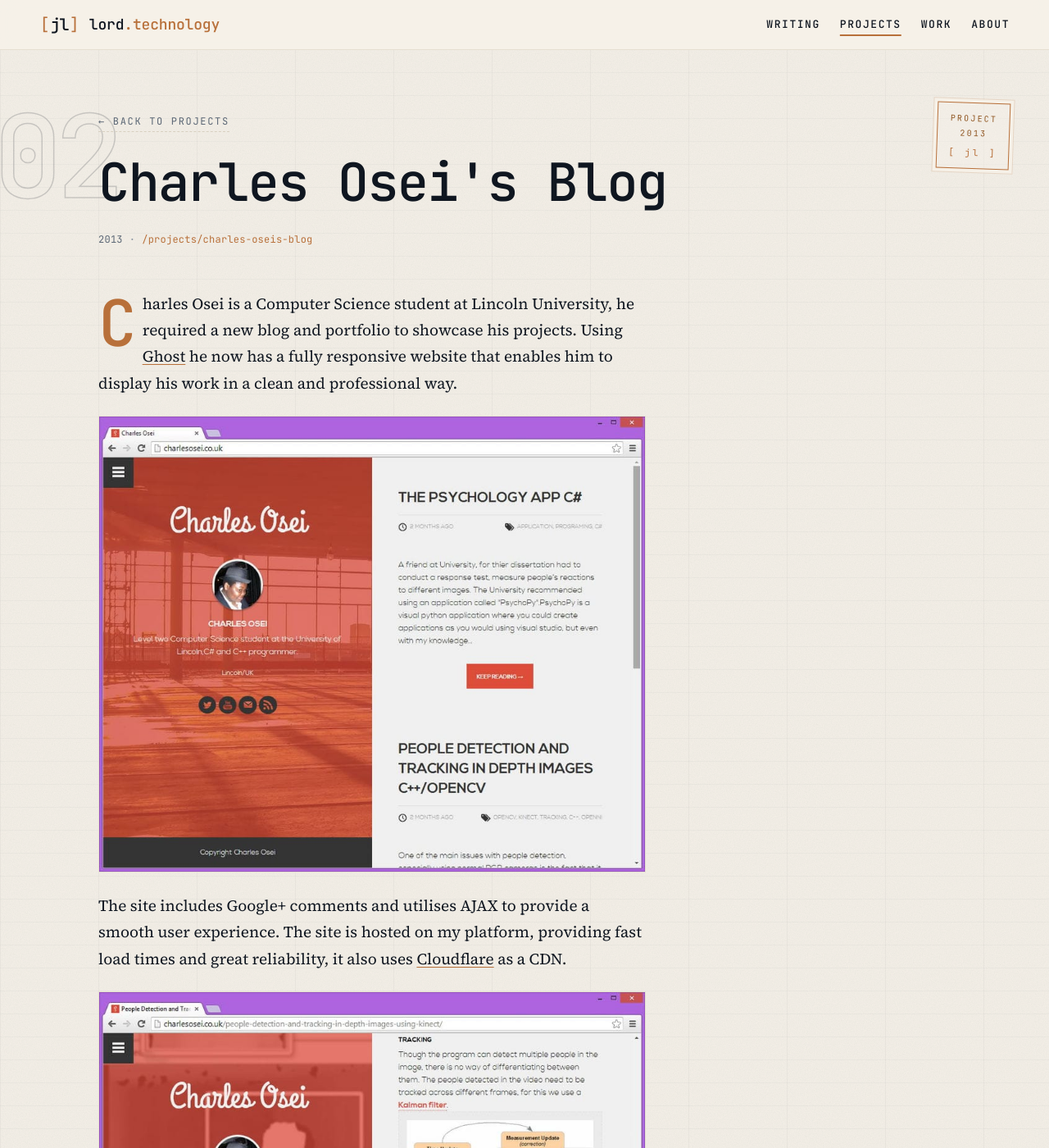
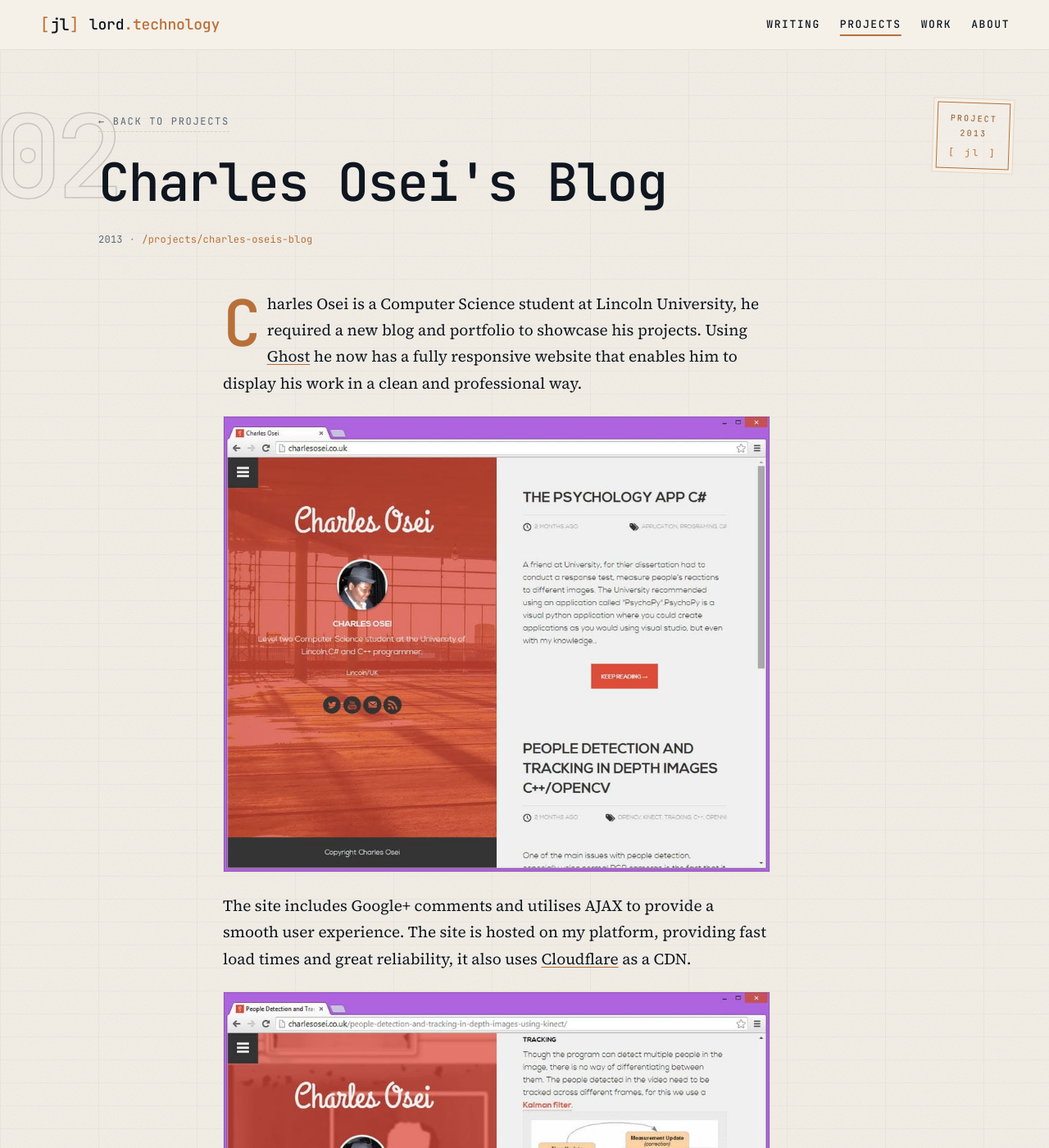
Before and after one commit to jamie-lord/Lord.technology, a Jekyll site: the page built from _projects/charles-oseis-blog.md, in a window 1280 px wide and 1400 px high. Shown: the whole window at 82% size. Built offline with Jekyll 4.4.1, drawn with Linux system fonts in a browser that asks for light colours.

Commit message:
Align post body column with the title above it
The post body had margin: 0 auto 0 0, which pushed all the empty
space to the right and anchored the body to the same x-coordinate
as the small date badge stamp rather than the title. On wide
displays this left ~440px of unused space on the right and made
the body feel detached from the title above it.

Set a left margin on .v2-post-article matching the hero row's
date-badge column (120px) plus the grid gap (32px), so the body
now sits in the same vertical track as the title. Reset to 0 at
the existing 820px breakpoint, where the hero row already
collapses to a single column.

```diff
--- a/assets/css/main.scss
+++ b/assets/css/main.scss
@@ -818,7 +818,9 @@
 
 .v2-post-article {
   max-width: 68ch;
-  margin: 0 auto 0 0;
+  /* Left margin matches the hero row's date-badge column (120px) + gap (32px)
+     so the body sits in the same vertical track as the title above it. */
+  margin: 0 auto 0 152px;
   padding-left: 0;
 }
 .v2-post-body-v3 {
@@ -1113,6 +1115,7 @@
   .v2-polaroid { position: static; max-width: 240px; margin: 0 auto; }
   .v2-stack-grid { grid-template-columns: 1fr; }
   .v2-post-hero-row { grid-template-columns: 1fr; gap: 16px; }
+  .v2-post-article { margin-left: 0; }
   .v2-post-date--big { display: flex; align-items: baseline; gap: 10px; border-right: 0; padding-right: 0; text-align: left; }
   .v2-post-date--big .v2-post-day { font-size: 40px; }
   .v2-post-date--big .v2-post-mo { margin-top: 0; }
```
